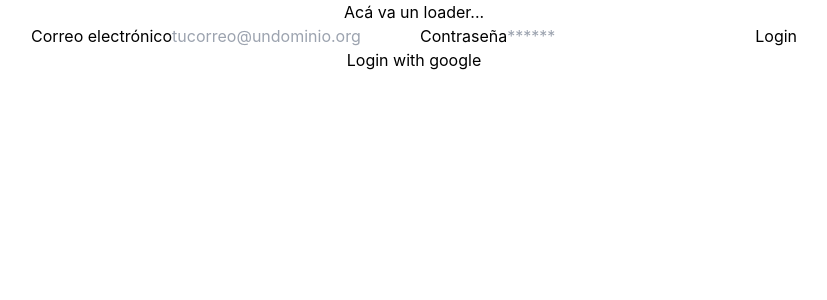
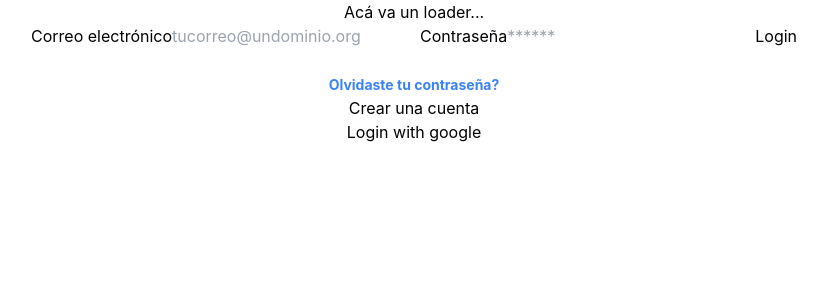
Before and after one commit to txakurhub/pfinal_client, a React (Create React App) app: page /login in a window 1280 px wide. Shown: the top 300 px of the page, without its empty margins (226-1053 px from the left). Built offline with nearby package versions, Linux system fonts and the light colour scheme; no server answers.

Commit message:
reset password funcionando

```diff
--- a/src/App.js
+++ b/src/App.js
@@ -7,6 +7,7 @@ import Login from "./pages/Login";
 import ShoppingCart from "./pages/ShoppingCart";
 import Wishlist from "./pages/Wishlist";
 import { AuthProvider } from "./context/authContext";
+import Register from "./pages/Register";
 
 function App() {
   return (
@@ -15,6 +16,7 @@ function App() {
         <Route exact path="/" component={Home}></Route>
         <Route exact path="/:id" component={Detail}></Route>
         <Route exact path="/login" component={Login}></Route>
+        <Route exact path="/register" component={Register}></Route>
         <Route exact path="/:user/:id" component={Dashboard}></Route>
         <Route exact path="/user/:id/cart" component={ShoppingCart}></Route>
         <Route exact path="/user/:id/wishlist" component={Wishlist}></Route>
--- a/src/context/authContext.js
+++ b/src/context/authContext.js
@@ -6,6 +6,7 @@ import {
   signOut,
   GoogleAuthProvider,
   signInWithPopup,
+  sendPasswordResetEmail,
 } from "firebase/auth";
 import { auth } from "../firebase-config";
 
@@ -30,6 +31,11 @@ export function AuthProvider({ children }) {
     const googleProvider = new GoogleAuthProvider();
     return signInWithPopup(auth, googleProvider);
   };
+
+  const resetPassword = (email) => {
+    sendPasswordResetEmail(auth, email);
+  };
+
   useEffect(() => {
     const unSubscribe = onAuthStateChanged(auth, (currentUser) => {
       setUser(currentUser);
@@ -43,7 +49,7 @@ export function AuthProvider({ children }) {
 
   return (
     <authContext.Provider
-      value={{ signup, login, user, logout, loading, loginWithGoogle }}
+      value={{ signup, login, user, logout, loading, loginWithGoogle, resetPassword }}
     >
       {children}
     </authContext.Provider>
--- a/src/pages/Login.jsx
+++ b/src/pages/Login.jsx
@@ -6,7 +6,7 @@ function Login() {
   const [email, setEmail] = useState("");
   const [password, setPassword] = useState("");
   const [error, setError] = useState("");
-  const { login, loginWithGoogle } = useAuth();
+  const { login, loginWithGoogle, resetPassword } = useAuth();
   const history = useHistory();
 
   const handleSubmit = async (e) => {
@@ -18,6 +18,20 @@ function Login() {
       setError(error.message);
     }
   };
+
+  const handleRegister = () => {
+    history.push("/register");
+  };
+
+  const handleResetPassword = async () => {
+    if(!email) return setError("Por favor ingresa un correo")
+    try {
+      await resetPassword(email)
+      setError("Te enviamos un correo para crear una nueva contraseña")
+    } catch (error){
+      setError(error.message)
+    }
+  }
 
   const handleGoogleLogin = async () => {
     try {
@@ -48,6 +62,17 @@ function Login() {
         />
         <button onClick={handleSubmit}>Login</button>
       </form>
+      <br />
+      <a
+        href="#!"
+        className="inline-block align-baseline font-bold text-sm text-blue-500 hover:text-blue-800"
+        onClick={handleResetPassword}
+      >
+        Olvidaste tu contraseña?
+      </a>
+      <br />
+      <button onClick={handleRegister}>Crear una cuenta</button>
+      <br />
       <button onClick={handleGoogleLogin}>Login with google</button>
     </div>
   );
```
